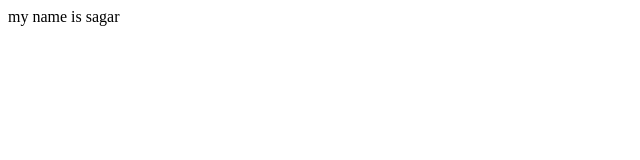
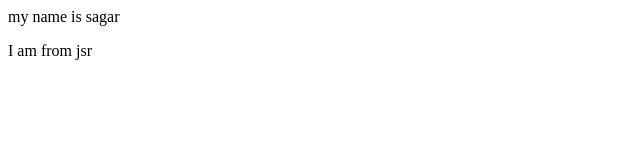
Before and after one commit to SagarPradhan85211/local, a plain HTML site: page index.html in a window 1280 px wide. Shown: the full height of the page, 0-640 px from the left. Drawn offline with Linux system fonts and the light colour scheme.

Commit message:
ADD feature

```diff
--- a/index.html
+++ b/index.html
@@ -1 +1,2 @@
 <p>my name is sagar</p>
+<p>I am from jsr</p>
```
